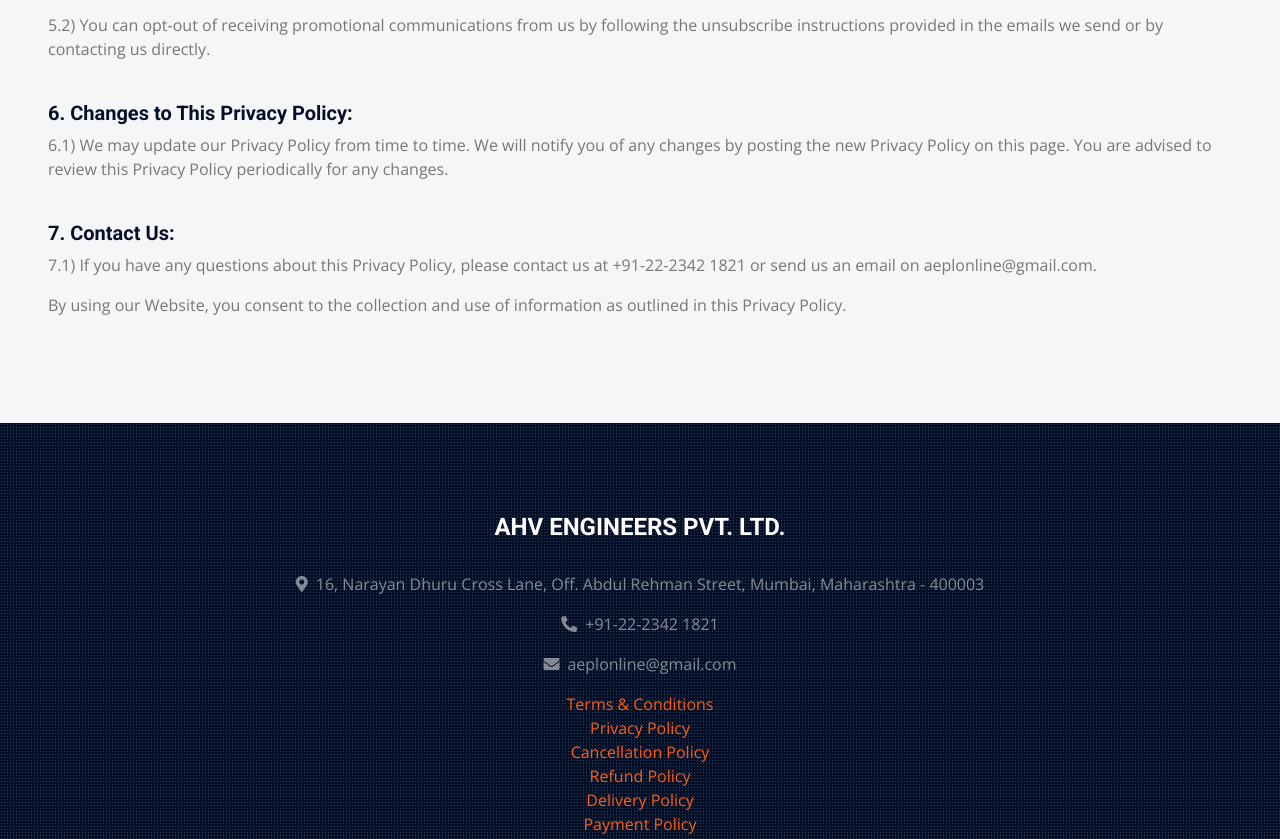
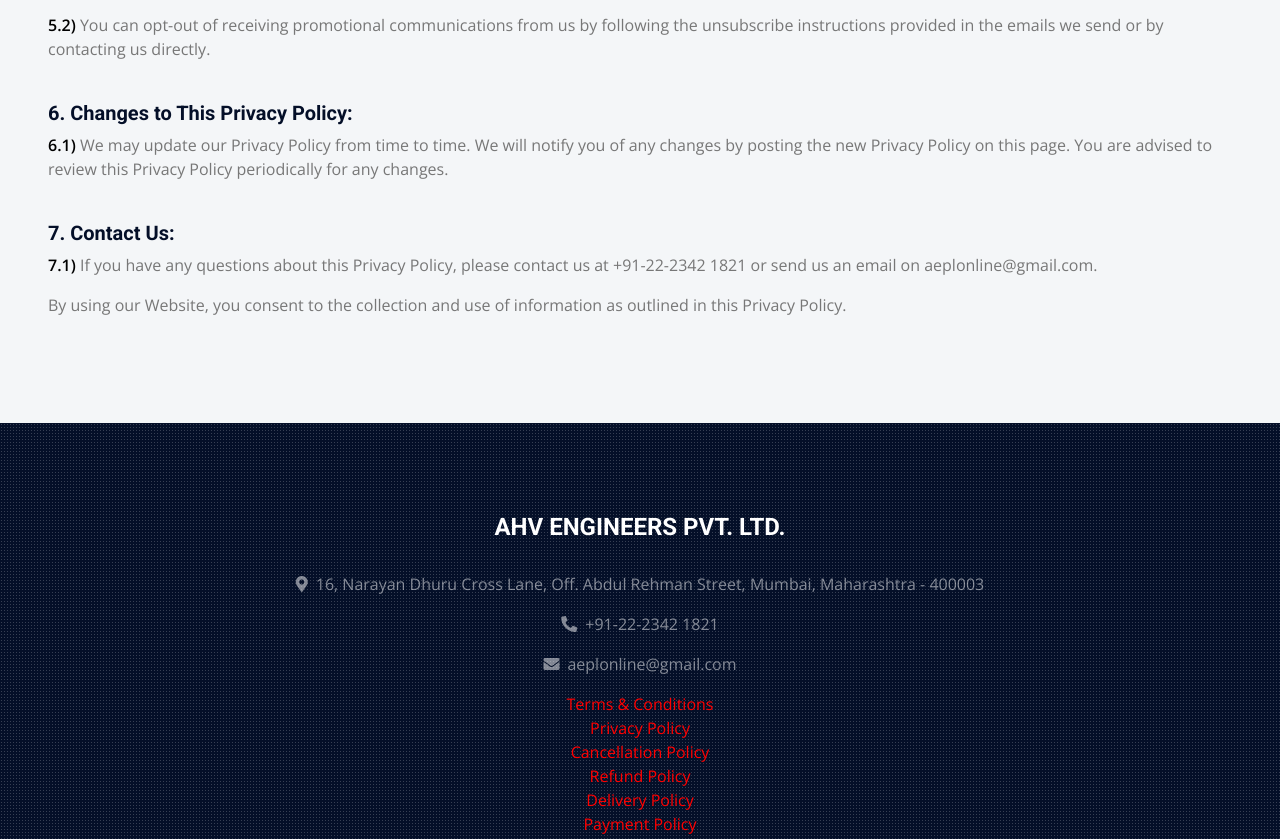
Before and after one commit to 01mb/welding-website, a plain HTML site: page privacy_policy.html in a window 1280 px wide. Shown: the part 1382-2221 px from the top of the page. Drawn offline with nearby package versions, Linux system fonts and the light colour scheme.

Commit message:
Update style.css

```diff
--- a/css/style.css
+++ b/css/style.css
@@ -294,3 +294,16 @@
     background: var(--primary);
     transform: skew(40deg);
 }
+
+.libold{
+    font-weight: bold;
+    color: black;
+}
+
+
+li::marker {
+    color: black;
+}
+a{
+    color: red;
+}
```
